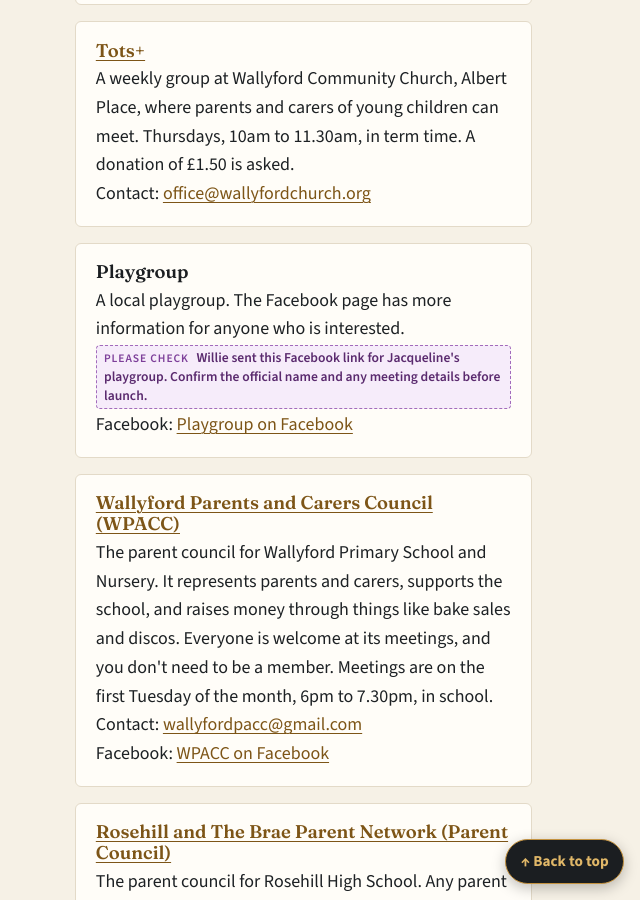
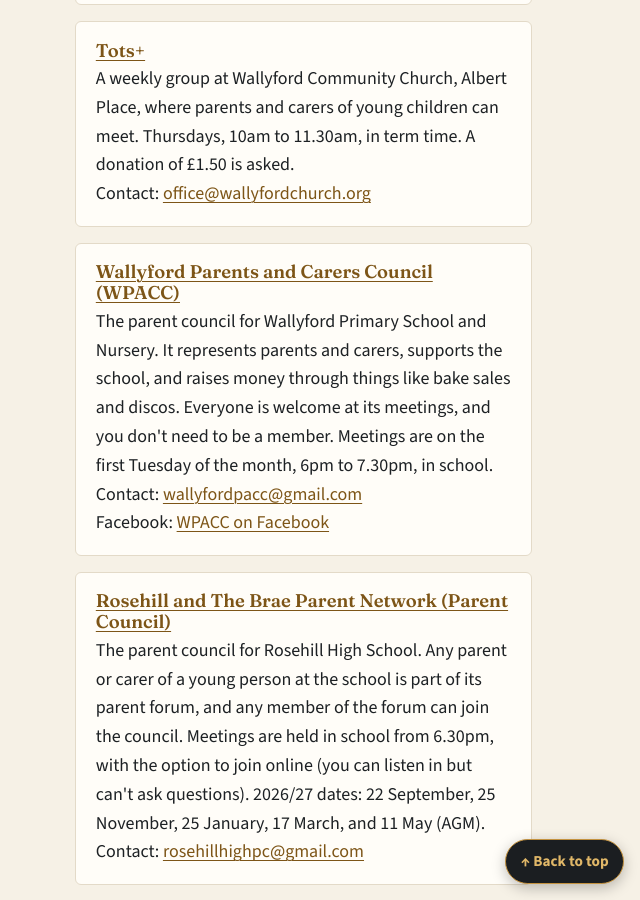
Before and after one commit to dochtie/wallyford-community-council, a Jekyll site: the page built from groups.html, in a window 1280 px wide and 900 px high, scrolled down 1370 px. Shown: the whole window, without its empty margins (640-1280 px from the left). Built offline with Jekyll 4.4.1, drawn with Linux system fonts in a browser that asks for light colours.

Commit message:
Remove the Playgroup entry, a duplicate of Tots+
Co-Authored-By: Claude Sonnet 5.5 <noreply@anthropic.com>
Claude-Session: https://claude.ai/code/session_01AHWgmsu24Pbs6Dphz8YY7Q

```diff
--- a/_data/groups.yml
+++ b/_data/groups.yml
@@ -41,14 +41,6 @@ community:
     about: "A weekly group at Wallyford Community Church, Albert Place, where parents and carers of young children can meet. Thursdays, 10am to 11.30am, in term time. A donation of £1.50 is asked."
     contact: "office@wallyfordchurch.org"
     link: "https://www.wallyfordchurch.org/what-s-happening"
-
-  - name: "Playgroup"
-    about: "A local playgroup. The Facebook page has more information for anyone who is interested."
-    contact: ""
-    link: ""
-    facebook: "https://www.facebook.com/share/19enn2CUpU/"
-    facebook_label: "Playgroup on Facebook"
-    check: "Willie sent this Facebook link for Jacqueline's playgroup. Confirm the official name and any meeting details before launch."
 
   - name: "Wallyford Parents and Carers Council (WPACC)"
     about: "The parent council for Wallyford Primary School and Nursery. It represents parents and carers, supports the school, and raises money through things like bake sales and discos. Everyone is welcome at its meetings, and you don't need to be a member. Meetings are on the first Tuesday of the month, 6pm to 7.30pm, in school."
```
